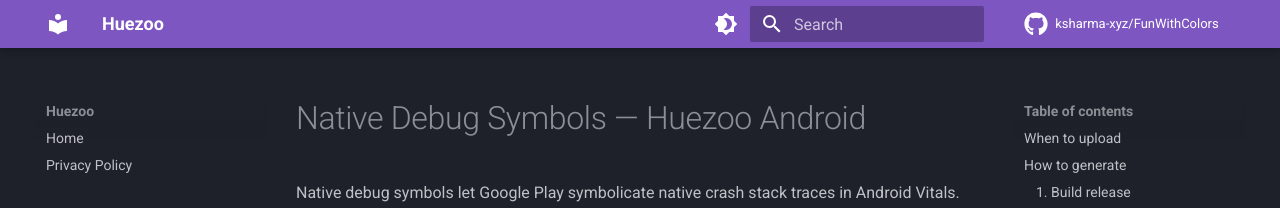
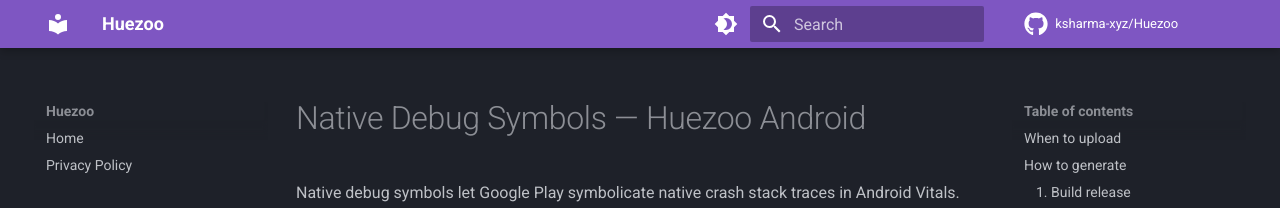
Before and after one commit to ksharma-xyz/HueZoo, an MkDocs documentation site: the page built from docs/native_debug_symbols.md, in a window 1280 px wide. Shown: the top 208 px of the page. Built offline with MkDocs 1.6.1 and Material for MkDocs 9.7.7, drawn with Linux system fonts in a browser that asks for light colours; comment, search, counter and statistics services are not loaded.

Commit message:
chore: update repo URLs to ksharma-xyz/Huezoo after rename
Co-Authored-By: Claude Sonnet 4.6 <noreply@anthropic.com>

```diff
--- a/mkdocs.yml
+++ b/mkdocs.yml
@@ -1,10 +1,10 @@
 site_name: Huezoo
-site_url: https://ksharma-xyz.github.io/FunWithColors/
+site_url: https://ksharma-xyz.github.io/Huezoo/
 site_author: ksharma-xyz
 site_description: A color-matching game for curious minds.
 
-repo_name: ksharma-xyz/FunWithColors
-repo_url: https://github.com/ksharma-xyz/FunWithColors
+repo_name: ksharma-xyz/Huezoo
+repo_url: https://github.com/ksharma-xyz/Huezoo
 edit_uri: ""
 
 theme:
```
